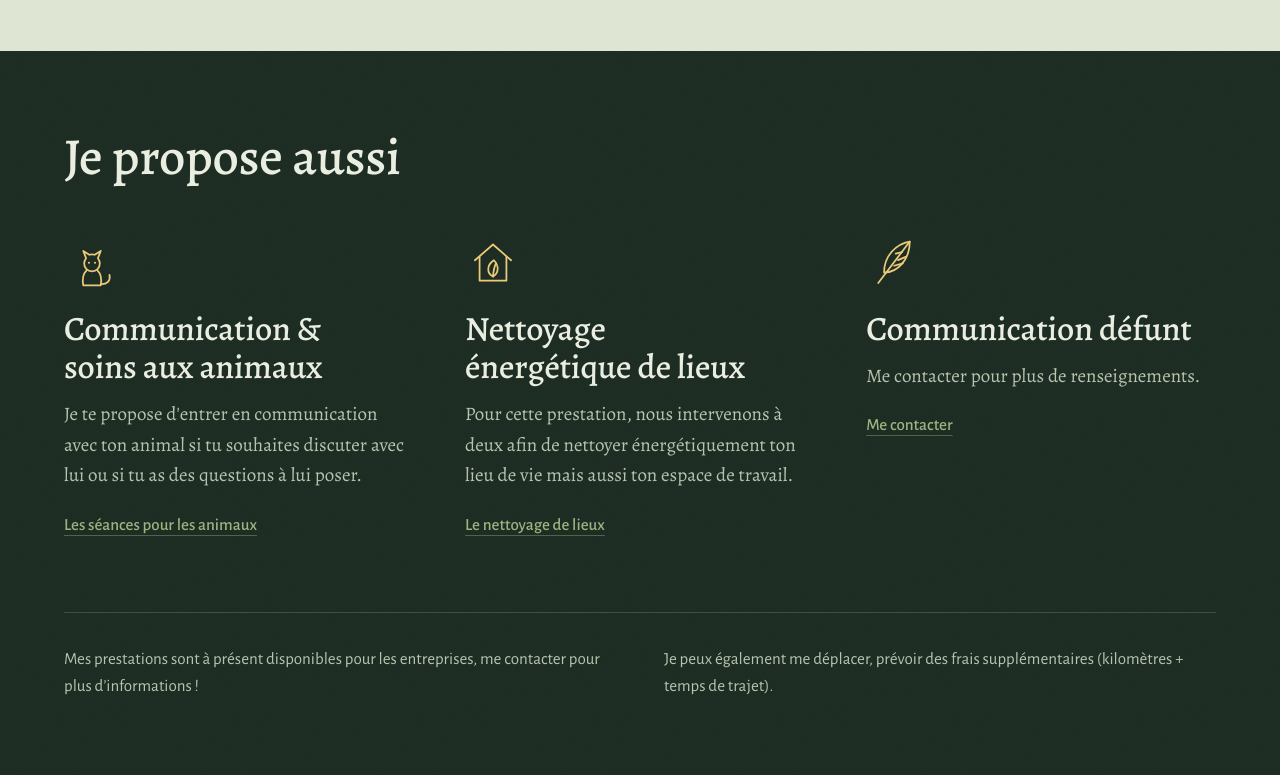
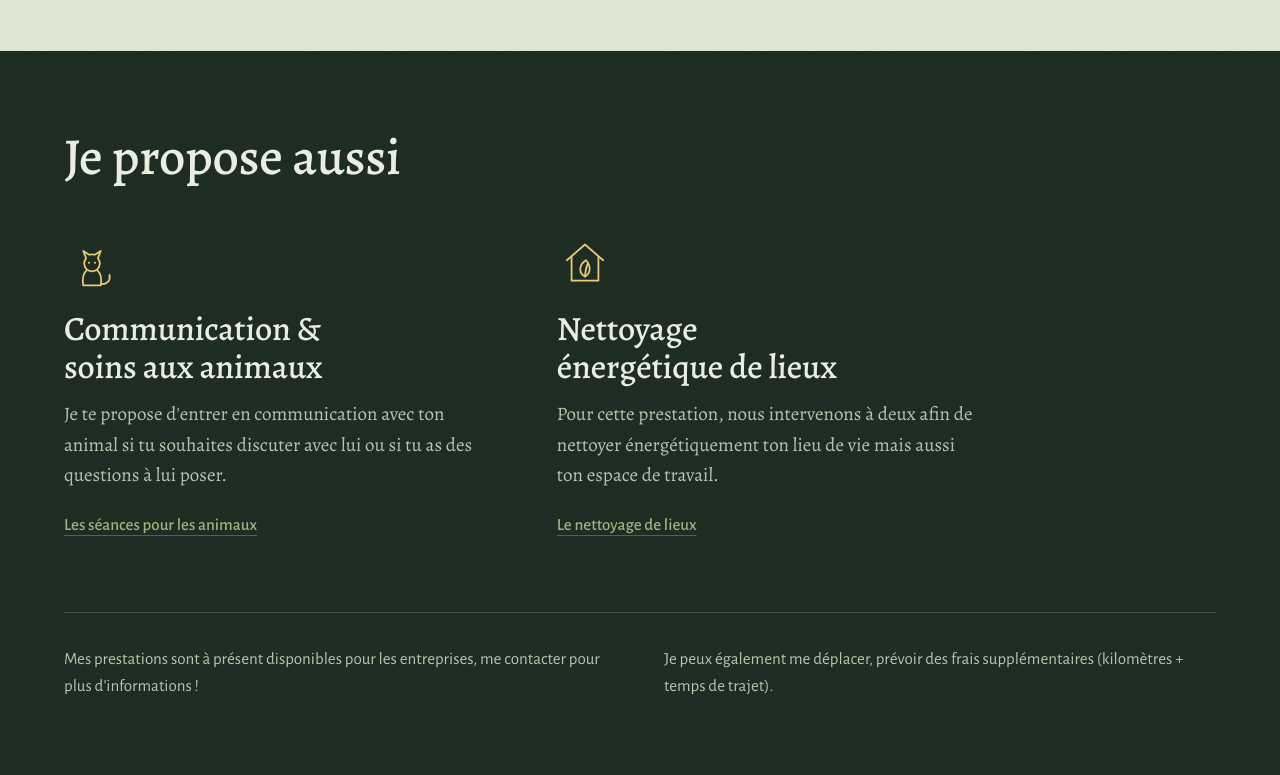
Before and after one commit to TOM789123/harmonie-elvina, a PHP site: page /harmonie/ in a window 1280 px wide. Shown: the part 2798-3573 px from the top of the page. Run offline with PHP 8.4, Linux system fonts and the light colour scheme.

Commit message:
Maquette : retrait de la communication avec les défunts
Co-Authored-By: Claude Opus 5.5 <noreply@anthropic.com>
Claude-Session: https://claude.ai/code/session_01J9TzYygHdrwWWnbsEZgrAJ

```diff
--- a/assets/css/style.css
+++ b/assets/css/style.css
@@ -483,7 +483,7 @@ b, strong { font-weight: 600; }
 .aussi__notes { display: grid; gap: 1.25rem; margin-top: clamp(3rem, 6vw, 4.5rem); padding-top: 2rem; border-top: 1px solid var(--trait-sombre); font-family: var(--sans); font-size: var(--t-s); color: var(--sur-sombre-doux); }
 .aussi__notes p { margin: 0; max-width: 34rem; }
 @media (min-width: 52em) {
-  .aussi__liste { grid-template-columns: repeat(3, 1fr); gap: clamp(2rem, 4vw, 4rem); }
+  .aussi__liste { grid-template-columns: repeat(2, minmax(0, 26rem)); gap: clamp(2rem, 6vw, 6rem); }
   .aussi__notes { grid-template-columns: 1fr 1fr; gap: 3rem; }
 }
 
--- a/includes/bloc-aussi.php
+++ b/includes/bloc-aussi.php
@@ -1,4 +1,4 @@
-<?php /* Bloc « Je propose aussi » (animaux, nettoyage de lieux, communication défunt). $aussiTitre : titre facultatif. */ ?>
+<?php /* Bloc « Je propose aussi » (animaux, nettoyage de lieux). $aussiTitre : titre facultatif. */ ?>
 <section class="section aussi sombre grain" aria-labelledby="aussi-titre">
   <div class="conteneur">
     <div class="titre-section">
--- a/includes/donnees.php
+++ b/includes/donnees.php
@@ -83,13 +83,6 @@ $AUTRES = [
         'url'   => 'nettoyage-energetique-lieux.php',
         'lien'  => 'Le nettoyage de lieux',
     ],
-    'defunt' => [
-        'titre' => 'Communication défunt',
-        'icone' => 'defunt',
-        'texte' => 'Me contacter pour plus de renseignements.',
-        'url'   => 'contact.php',
-        'lien'  => 'Me contacter',
-    ],
 ];
 
 /* Témoignages (page « Vos témoignages » du site actuel, textes non modifiés). « vedette » : affichés sur l'accueil. */
--- a/nettoyage-energetique-lieux.php
+++ b/nettoyage-energetique-lieux.php
@@ -73,7 +73,6 @@ $sommaire = '<ul class="sommaire">'
       <p>Le nettoyage énergétique consiste à purifier, harmoniser et rééquilibrer les énergies d’un lieu. Nous nous connectons à l’âme du lieu et aux différentes présences afin de libérer ce qui doit l’être et restaurer une ambiance plus sereine. Ce travail permet aux habitants de se réapproprier pleinement leur espace de vie.</p>
       <p>Le nettoyage peut inclure :</p>
       <ul class="liste-feuille">
-        <li>communication avec les défunts</li>
         <li>libération des énergies lourdes</li>
         <li>nettoyage émotionnel du lieu</li>
         <li>harmonisation globale des énergies</li>
```
